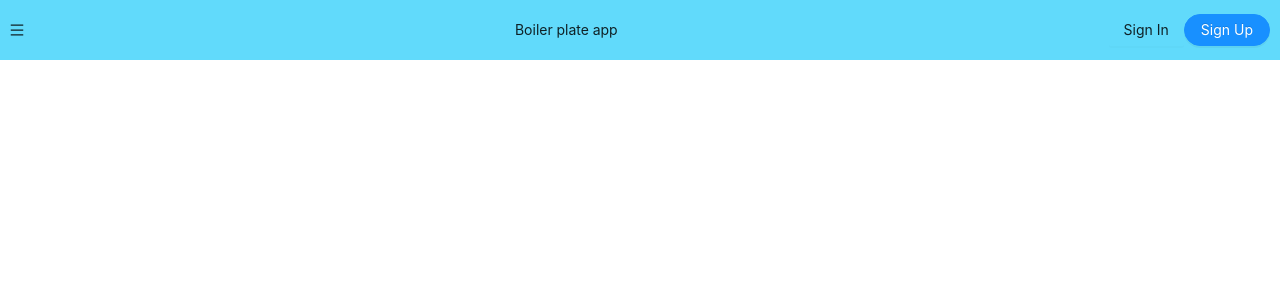
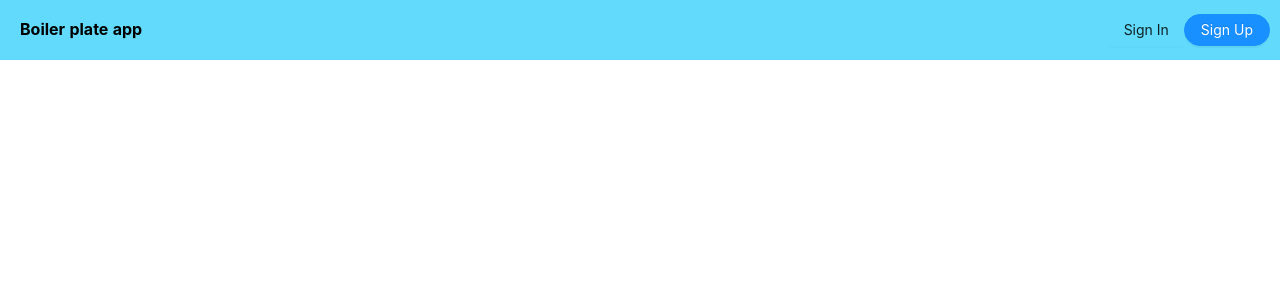
Before and after one commit to jmg7173/boiler-plates-and-examples, a React (Create React App) app in the folder web-react-REST/web/: page / in a window 1280 px wide. Shown: the top 300 px of the page. Built offline with nearby package versions, Linux system fonts and the light colour scheme; no server answers.

Commit message:
✨ Add go to root page when click logo (actually not a logo)

```diff
--- a/web-react-REST/web/src/components/NavBar.style.ts
+++ b/web-react-REST/web/src/components/NavBar.style.ts
@@ -1,10 +1,19 @@
 import styled from 'styled-components'
 
+export const Logo = styled.div`
+  color: black;
+  cursor: pointer;
+  font-size: 16px;
+  font-weight: bold;
+`
 export const Container = styled.div`
   display: flex;
   align-items: center;
   height: 60px;
   background: #61dafb;
+  .logo {
+    padding-left: 10px;
+  }
 `
 export const LeftContainer = styled.div`
   display: flex;
@@ -13,13 +22,11 @@ export const LeftContainer = styled.div`
   margin-right: auto;
   padding-left: 10px;
 `
-
 export const CenterContainer = styled.div`
   display: flex;
   text-align: center;
   align-content: center;
 `
-
 export const RightContainer = styled.div`
   display: flex;
   float: right;
--- a/web-react-REST/web/src/components/NavBar.tsx
+++ b/web-react-REST/web/src/components/NavBar.tsx
@@ -1,7 +1,6 @@
 import React from 'react'
-import { CenterContainer, Container, LeftContainer, RightContainer } from './NavBar.style'
+import { Container, LeftContainer, Logo, RightContainer } from './NavBar.style'
 import { Button, message } from 'antd'
-import { MenuOutlined } from '@ant-design/icons'
 import { Link } from 'react-router-dom'
 import { useRecoilState } from 'recoil'
 import { meState } from '../stores/me'
@@ -12,19 +11,19 @@ const NavBar: React.FC = () => {
   return (
     <Container>
       <LeftContainer>
-        <MenuOutlined />
+        <Link to='/'>
+          <Logo className='logo'>
+            Boiler plate app
+          </Logo>
+        </Link>
       </LeftContainer>
-      <CenterContainer>
-        Boiler plate app
-      </CenterContainer>
       <RightContainer>
         {me
-          ? (
-            <>
+          ? (<>
             <div className='user'>Welcome { me }!</div>
             <Button
-                type="primary"
-                shape="round"
+              type='primary'
+              shape='round'
               onClick={async () => {
                 await logout(setMe)
                 message.success('Successfully logged out!')
@@ -32,9 +31,7 @@ const NavBar: React.FC = () => {
             >
               Sign Out
             </Button>
-            </>
-          ) : (
-            <>
+          </>) : (<>
             <Link to={{ pathname: '/login' }}>
               <Button
                 type="default"
@@ -46,8 +43,7 @@ const NavBar: React.FC = () => {
             <Link to={{ pathname: '/signup' }}>
               <Button type='primary' shape='round'>Sign Up</Button>
             </Link>
-            </>
-          )
+          </>)
         }
 
       </RightContainer>
```
Lines whose indentation alone changed are shown as unchanged.
